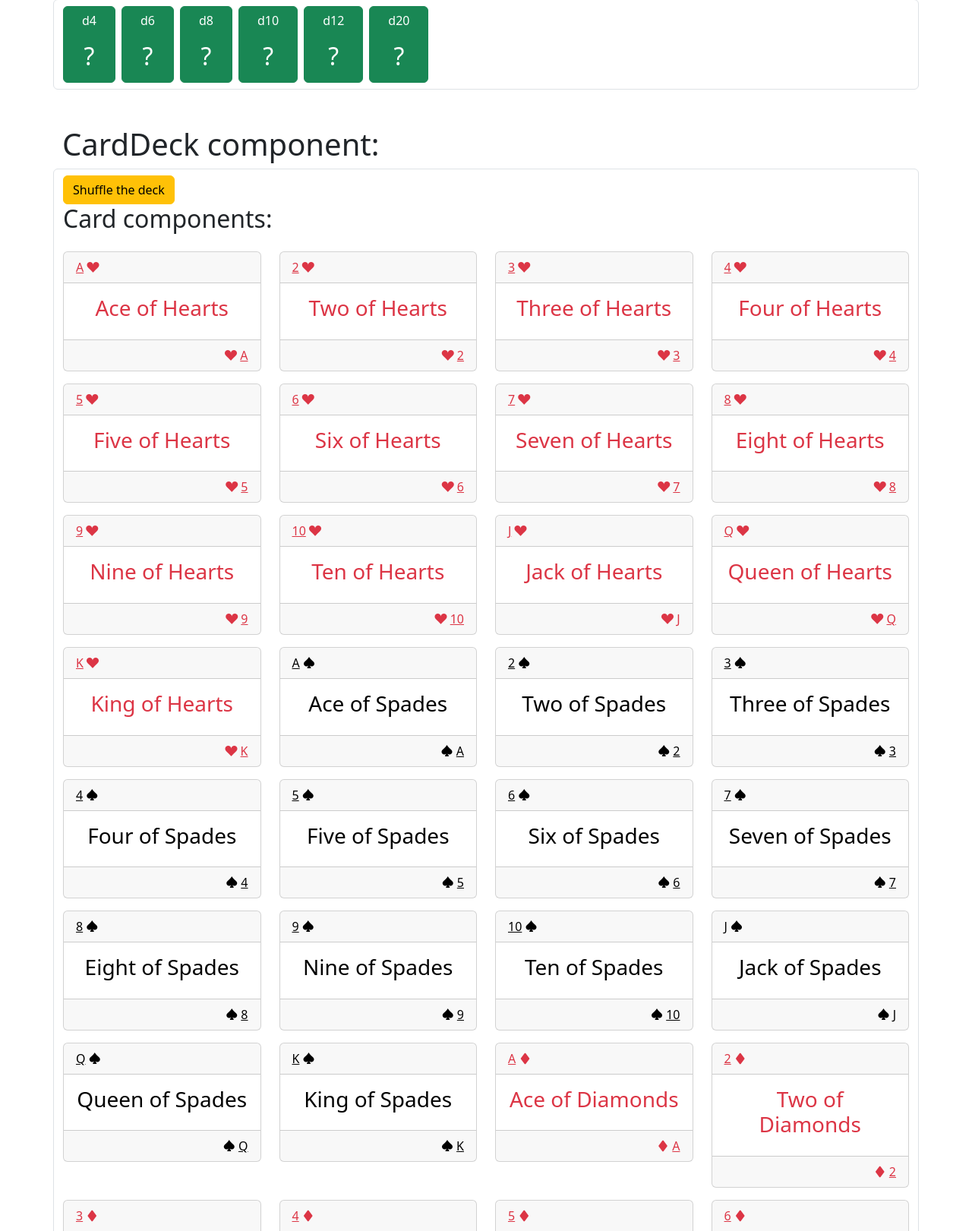
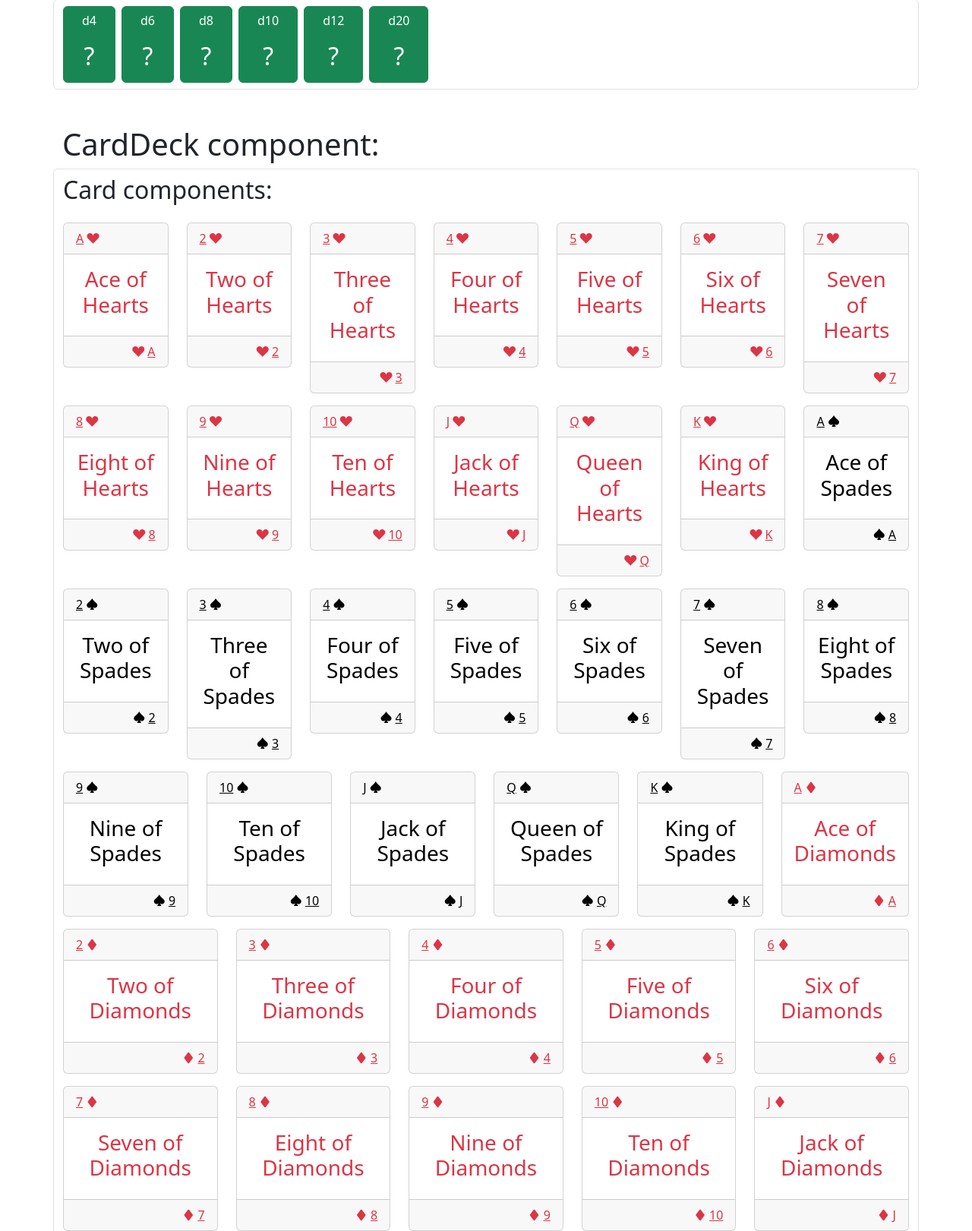
Before and after one commit to caseinpoint/react-review, a Flask app: page / in a window 1280 px wide. Shown: the part 263-1884 px from the top of the page at 76% size. Run offline with Flask 3, Linux system fonts and the light colour scheme.

Commit message:
remove original shuffle button and add instruction comments

```diff
--- a/static/jsx/index.jsx
+++ b/static/jsx/index.jsx
@@ -10,8 +10,8 @@ function Card(props) {
 	};
 
 	return (
-		<div className="col-3 mb-3">
-			<div className={`card text-${color}`}>
+		<div className="col mb-3">
+			<div className={`card text-${color} card-size`}>
 				<div className="card-header text-start">
 					<u>{props.abrev}</u>&nbsp;
 					<i class={`bi bi-suit-${props.suit}-fill`}></i>
@@ -49,10 +49,7 @@ function CardDeck() {
 			})
 	}, []);
 
-	function shuffle() {
-		const shuffledCards = shuffleArray(cards, 5);
-		setCards([...shuffledCards]);
-	}
+	{/* add a handler function for the shuffle button here */}
 
 	const cardComponents = cards.length === 0 ?
 		(<p><span className="spinner-border"/> Loading...</p>) :
@@ -71,13 +68,9 @@ function CardDeck() {
 	return (
 		<div className="row">
 			<div className="col border rounded py-2">
-				<button
-					className="btn btn-warning"
-					type="button"
-					onClick={shuffle}
-				>
-					Shuffle the deck
-				</button>
+
+				{/* add a button here to shuffle the deck */}
+
 				<h2>Card components:</h2>
 				<div className="row mt-4">{cardComponents}</div>
 			</div>
@@ -101,7 +94,7 @@ function Die(props) {
 
 	return (
 		<button
-			className="btn btn-success me-2 px-4"
+			className="btn btn-success me-2 px-4 square"
 			type="button"
 			onClick={roll}
 		>
@@ -143,13 +136,24 @@ function App() {
 		return <Die sides={num} key={num} />
 	});
 
+	{/* add a handler function for the ClickCounter form here */}
+
+	{/* add a handler for the Die select here */}
+
 	return (
 		<>
 			<h1>ClickCounter component:</h1>
+
+			{/* add a form that adds new counters with user input for
+				initialCount */}
+
 			<ClickCounter initialCount={0} />
 
 			<h1>Die components:</h1>
 			<div className="row mb-5">
+
+				{/* add a select that adds new dice of different sizes */}
+
 				<div className="col border rounded py-2">
 					{dieComponents}
 				</div>
--- a/templates/index.html
+++ b/templates/index.html
@@ -13,6 +13,8 @@
 	<script crossorigin src="https://unpkg.com/react@17/umd/react.development.js"></script>
 	<script crossorigin src="https://unpkg.com/react-dom@17/umd/react-dom.development.js"></script>
 	<script src="https://unpkg.com/@babel/standalone/babel.min.js"></script>
+
+	<link rel="stylesheet" href="/static/css/style.css">
 </head>
 <body>
 	<div class="container">
```
